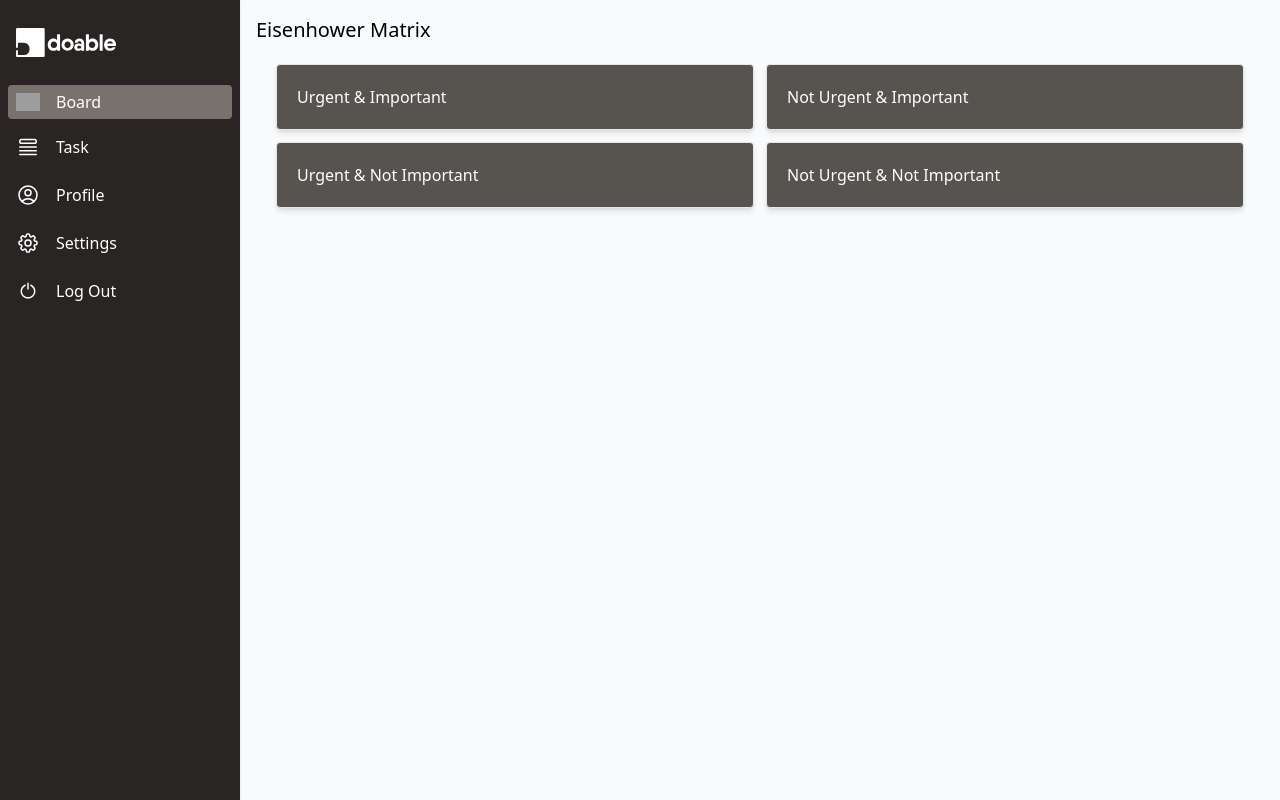
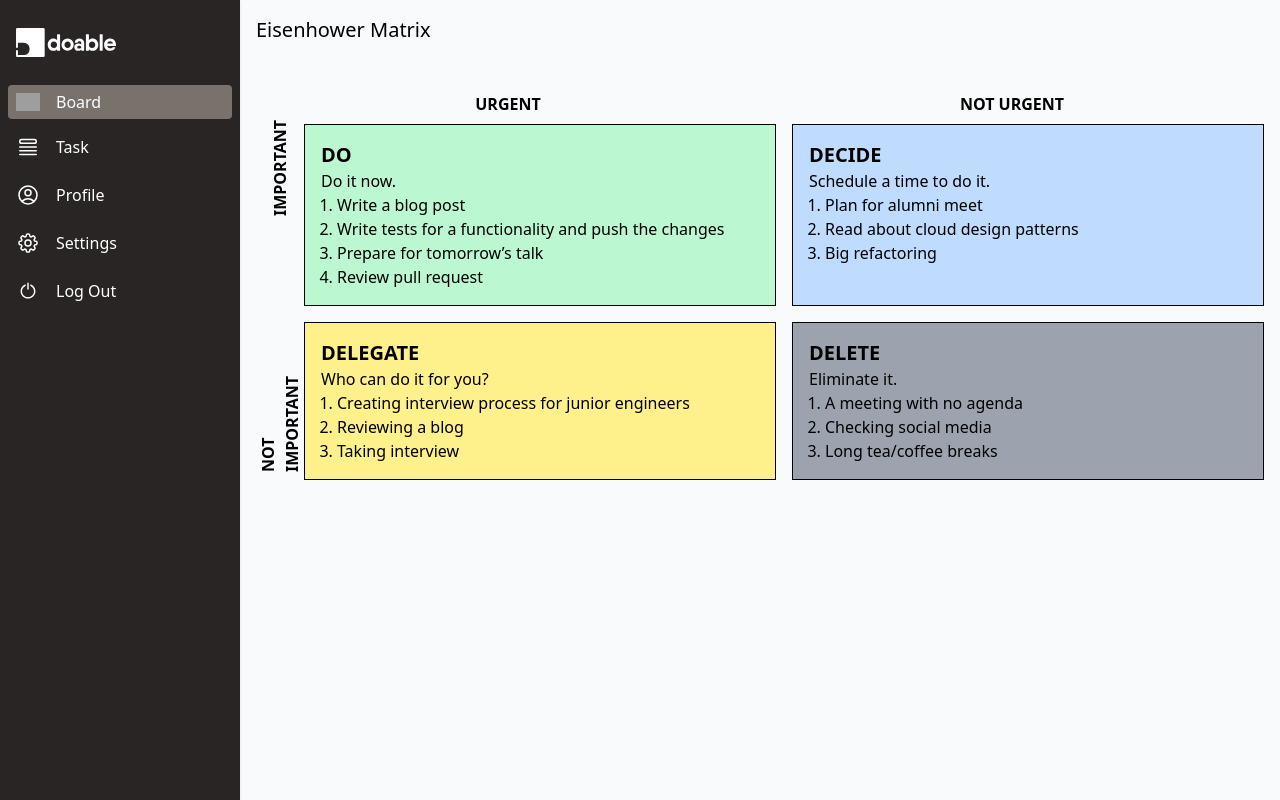
Before and after one commit to krvilte/Doable, a React (Vite) app: page /board in a window 1280 px wide. Built offline with nearby package versions, Linux system fonts and the light colour scheme; no server answers; sample sign-in values are in the browser's storage; grey boxes are pictures that could not be loaded.

Commit message:
add proority matrix structure

```diff
--- a/src/pages/board/index.jsx
+++ b/src/pages/board/index.jsx
@@ -8,18 +8,61 @@ const Board = () => {
         <div className="m-4">
           <h1 className="text-xl">Eisenhower Matrix</h1>
 
-          <div className="relative matrix-container grid grid-cols-1 gap-3 p-5 md:grid-cols-2">
-            <div className="bg-stone-600 text-white p-5 rounded border shadow-md hover:bg-stone-600">
-              Urgent & Important
+          <div className=" mx-auto mt-10">
+            <div className="hidden md:flex justify-between">
+              <div className="w-1/2 text-center font-bold py-2">URGENT</div>
+              <div className="w-1/2 text-center font-bold py-2">NOT URGENT</div>
             </div>
-            <div className="bg-stone-600 text-white p-5 rounded border shadow-md hover:bg-stone-600">
-              Not Urgent & Important
-            </div>
-            <div className="bg-stone-600 text-white p-5 rounded border shadow-md hover:bg-stone-600">
-              Urgent & Not Important
-            </div>
-            <div className="bg-stone-600 text-white p-5 rounded border shadow-md hover:bg-stone-600">
-              Not Urgent & Not Important
+            <div className="flex">
+              <div className="hidden w-12 md:flex flex-col justify-between">
+                <div className="font-bold py-14 transform -rotate-90 writing-mode-vertical-rl">
+                  IMPORTANT
+                </div>
+                <div className="font-bold py-2 transform -rotate-90 writing-mode-vertical-rl ">
+                  NOT IMPORTANT
+                </div>
+              </div>
+              <div className="grid grid-cols-1 md:grid-cols-2 gap-4 w-full">
+                <div className="bg-green-200 p-4 border border-black">
+                  <div className="text-left font-bold text-xl">DO</div>
+                  <p>Do it now.</p>
+                  <ol className="list-decimal ml-4">
+                    <li>Write a blog post</li>
+                    <li>
+                      Write tests for a functionality and push the changes
+                    </li>
+                    <li>Prepare for tomorrow’s talk</li>
+                    <li>Review pull request</li>
+                  </ol>
+                </div>
+                <div className="bg-blue-200 p-4 border border-black">
+                  <div className="text-left font-bold text-xl">DECIDE</div>
+                  <p>Schedule a time to do it.</p>
+                  <ol className="list-decimal ml-4">
+                    <li>Plan for alumni meet</li>
+                    <li>Read about cloud design patterns</li>
+                    <li>Big refactoring</li>
+                  </ol>
+                </div>
+                <div className="bg-yellow-200 p-4 border border-black">
+                  <div className="text-left font-bold text-xl">DELEGATE</div>
+                  <p>Who can do it for you?</p>
+                  <ol className="list-decimal ml-4">
+                    <li>Creating interview process for junior engineers</li>
+                    <li>Reviewing a blog</li>
+                    <li>Taking interview</li>
+                  </ol>
+                </div>
+                <div className="bg-gray-400 p-4 border border-black">
+                  <div className="text-left font-bold text-xl">DELETE</div>
+                  <p>Eliminate it.</p>
+                  <ol className="list-decimal ml-4">
+                    <li>A meeting with no agenda</li>
+                    <li>Checking social media</li>
+                    <li>Long tea/coffee breaks</li>
+                  </ol>
+                </div>
+              </div>
             </div>
           </div>
         </div>
```
